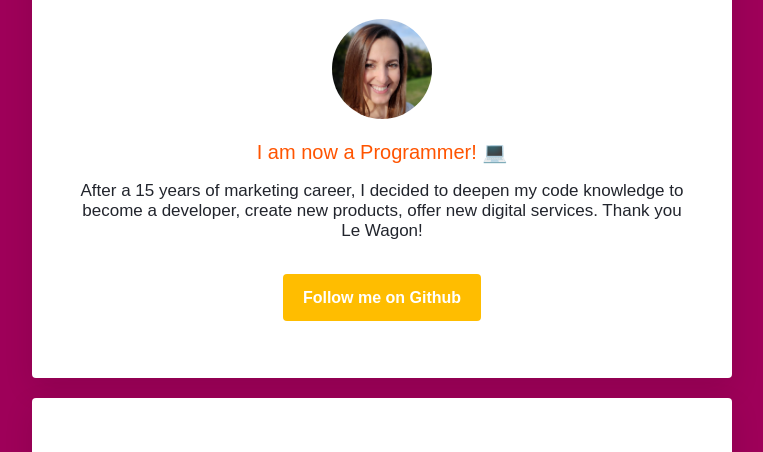
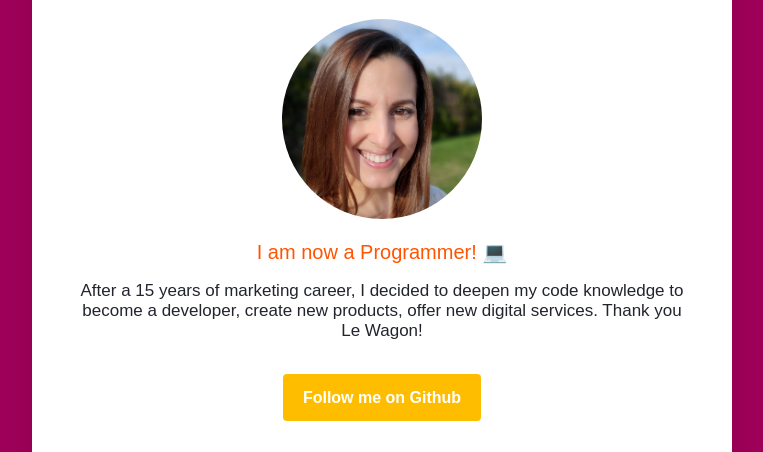
Before and after one commit to Caroline-B75/profile, a plain HTML site: page index.html in a window 1280 px wide. Shown: the part 141-593 px from the top of the page, without its empty margins (258-1021 px from the left). Drawn offline with Linux system fonts and the light colour scheme.

Commit message:
Update index.html

```diff
--- a/index.html
+++ b/index.html
@@ -14,7 +14,7 @@
     <div class="container">
       <div class="card">
         <h1>Hello, I'm Caroline</h1>
-        <img src="./images/Caroline_Belmas_Carre.jpg" class="img_circle" width="100px" alt="Caroline_Picture">
+        <img src="./images/Caroline_Belmas_Carre.jpg" class="img_circle" width="200px" alt="Caroline_Picture">
         <h2>I am now a Programmer! 💻</h2>
         <p>After a 15 years of marketing career, I decided to deepen my code knowledge to become a developer, create new products, offer new digital services. Thank you Le Wagon!</p>
         <a href="#" class="btn-pink" target="_blank">Follow me on Github</a>
```
